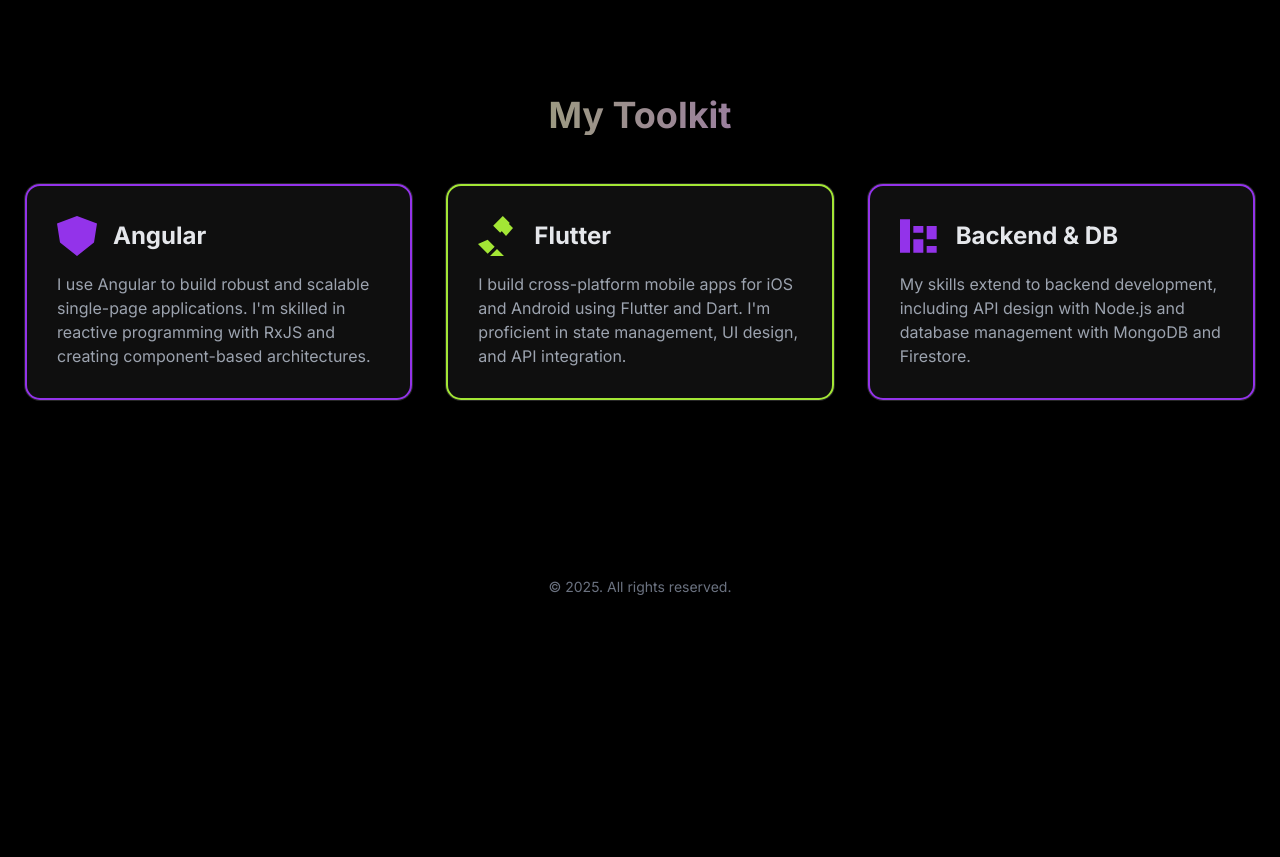
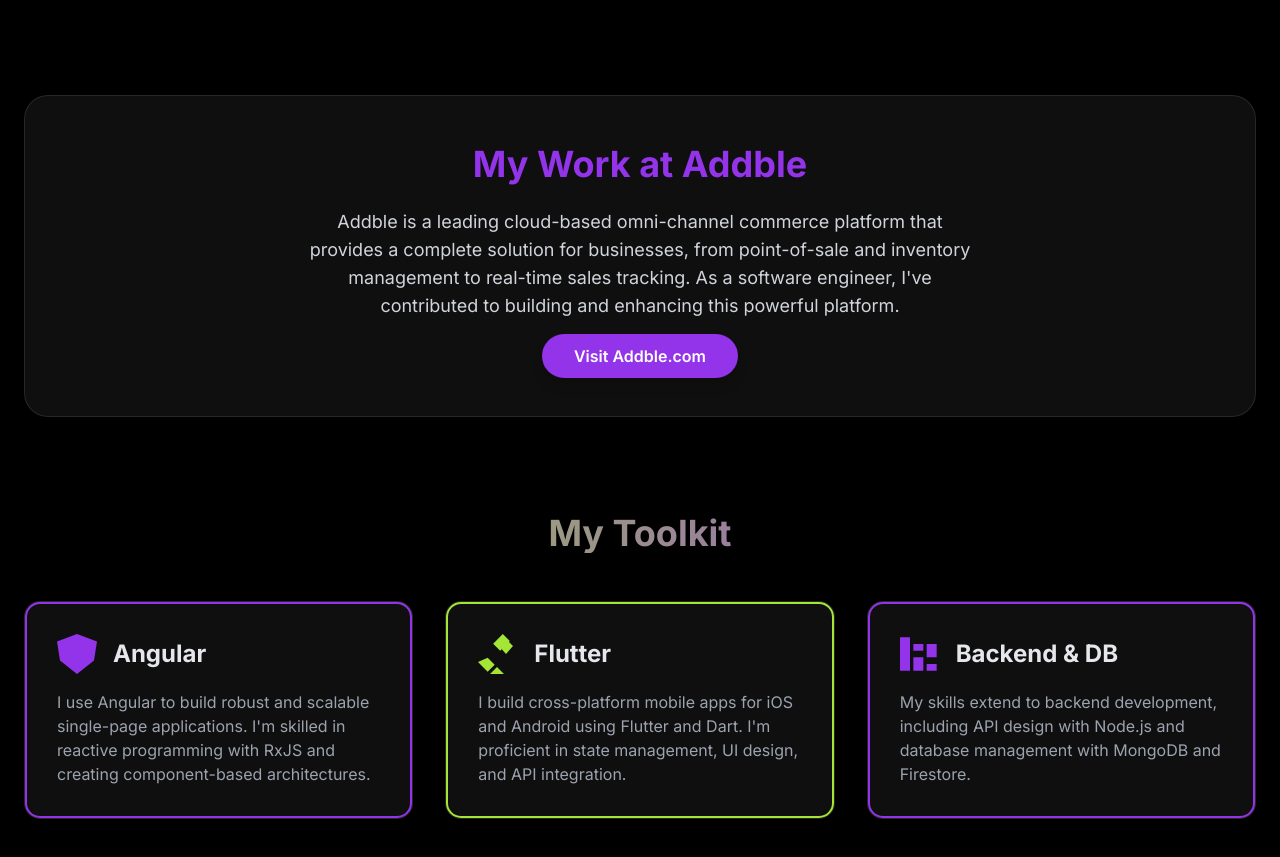
Before and after one commit to migrajkumar/meetme, a plain HTML site: page index.html in a window 1280 px wide. Shown: the part 959-1816 px from the top of the page. Before the commit the page ends 1588 px from the top, so only its background shows below. Drawn offline with nearby package versions, Linux system fonts and the light colour scheme.

Commit message:
Update index.html

```diff
--- a/index.html
+++ b/index.html
@@ -95,6 +95,17 @@
             </div>
         </section>
 
+        <!-- Company Section -->
+        <section id="company" class="mb-24">
+            <div class="card p-8 md:p-12 rounded-3xl text-center">
+                <h2 class="text-3xl md:text-4xl font-bold mb-6 text-purple-600">My Work at Addble</h2>
+                <p class="text-gray-300 text-lg max-w-2xl mx-auto mb-6">
+                    Addble is a leading cloud-based omni-channel commerce platform that provides a complete solution for businesses, from point-of-sale and inventory management to real-time sales tracking. As a software engineer, I've contributed to building and enhancing this powerful platform.
+                </p>
+                <a href="https://addble.com/" target="_blank" rel="noopener noreferrer" class="btn-purple font-semibold py-3 px-8 rounded-full shadow-lg hover:shadow-xl transition-shadow duration-300">Visit Addble.com</a>
+            </div>
+        </section>
+
         <!-- Skills Section -->
         <section id="skills" class="mb-24">
             <h2 class="text-3xl md:text-4xl font-bold text-center mb-12 gradient-text">My Toolkit</h2>
```
